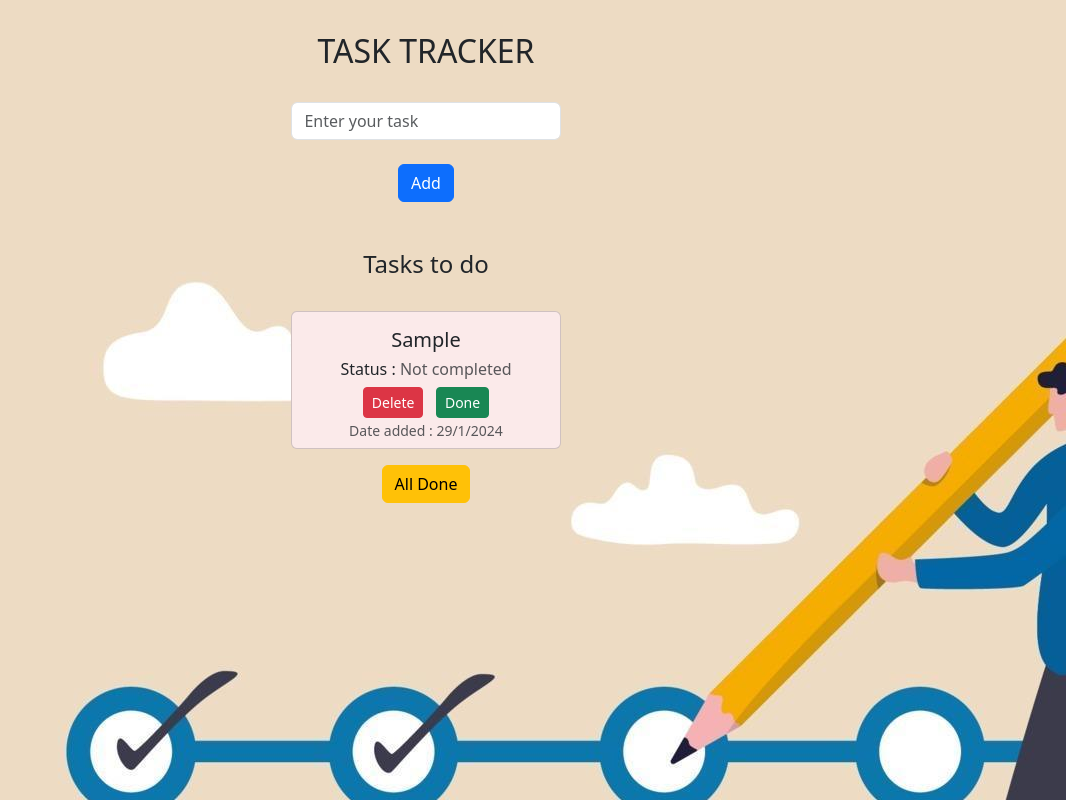
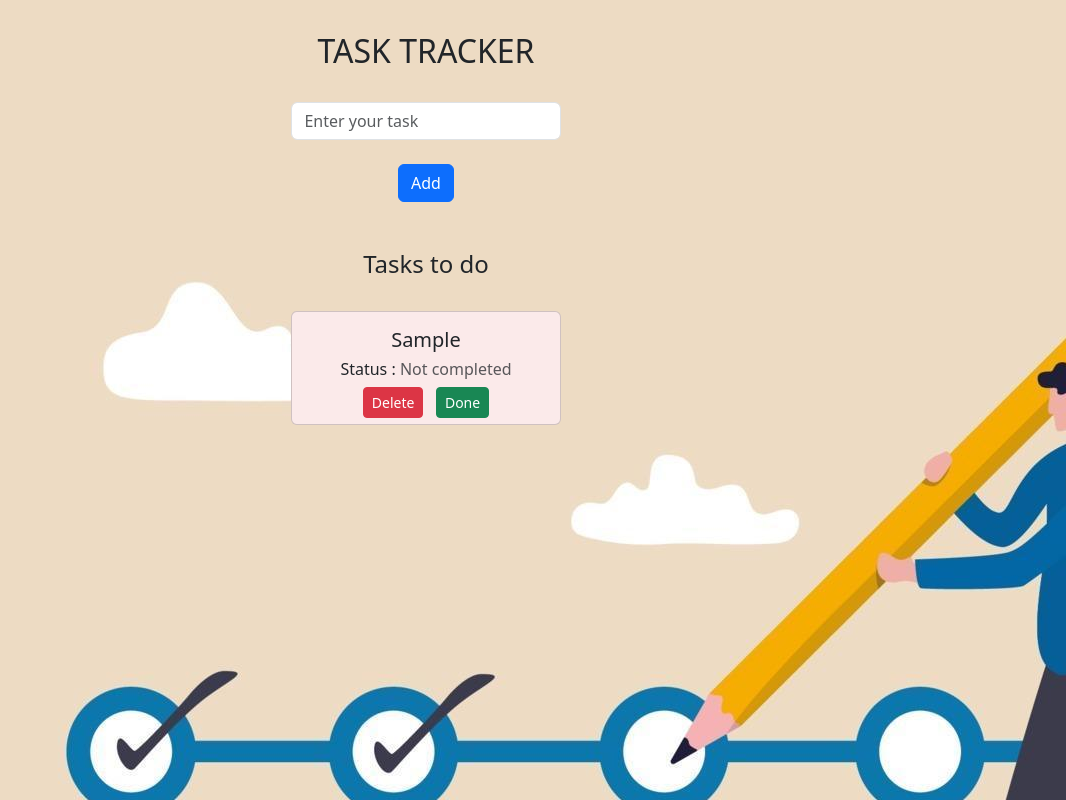
Before and after one commit to sanjanarao1803/Task-Tracker1, a React (Vite) app: page / in a window 1280 px wide. Both pictures are taken after typing "Sample" into the empty fields and a click on the button "Add". Shown: the whole page, without its empty margins (214-1280 px from the left). Built offline with nearby package versions, Linux system fonts and the light colour scheme.

Commit message:
removed all done btn

```diff
--- a/src/ToDo.css
+++ b/src/ToDo.css
@@ -5,3 +5,9 @@
 div .card-body{
     padding-bottom: 6px;
 }
+
+/* @media screen and (max-width : 330px){
+    .root{
+        margin-right: 2vw;
+    }
+} */
--- a/src/ToDo.jsx
+++ b/src/ToDo.jsx
@@ -28,16 +28,16 @@ export default function ToDo(){
         setTodos((prevTodos)=> todos.filter((prevTodos=>prevTodos.id != id)));
     };
 
-    let markAllDone = () => {
-        setTodos((todos) =>
-            todos.map((todo) => {
-                return {
-                    ...todo,
-                    isDone:true
-                };
-            })
-        );
-    };
+    // let markAllDone = () => {
+    //     setTodos((todos) =>
+    //         todos.map((todo) => {
+    //             return {
+    //                 ...todo,
+    //                 isDone:true
+    //             };
+    //         })
+    //     );
+    // };
 
 
 
@@ -72,14 +72,14 @@ export default function ToDo(){
         localStorage.setItem('lists',JSON.stringify(todos))
     },[todos]);
 
-    let today=new Date();
-    let date=today.getDate();
-    let month=today.getMonth()+1;
-    let year=today.getFullYear();
-    let current_date = `${date}/${month}/${year}`;
-
+    // let today=new Date();
+    // let date=today.getDate();
+    // let month=today.getMonth()+1;
+    // let year=today.getFullYear();
+    // let current_date = `${date}/${month}/${year}`;
+    // <small class="text-muted">Date added : {current_date}</small>
     return(
-        <>
+        <div className="root">
 
             <h2>TASK TRACKER</h2>
 
@@ -88,14 +88,15 @@ export default function ToDo(){
             <form onSubmit={handleSubmit}>
 
                 <input
-                class="form-control"
+                className="form-control"
                 placeholder="Enter your task"
                 value = {newTodo}
                 onChange = {updateTodoValue}
+                required
                 ></input>
                 <br></br>
 
-                <button class="btn btn-primary" >Add</button>
+                <button className="btn btn-primary" >Add</button>
             </form>
 
             <br></br>
@@ -111,19 +112,18 @@ export default function ToDo(){
                             <h5 className="card-title" style={todo.isDone ? {textDecorationLine:"line-through"} : {}}>
                                 {todo.task}
                             </h5>
-                            <h6>Status : {todo.isDone ? <span class="text-muted">Completed</span> : <span class="text-muted">Not completed</span>}</h6>
+                            <h6>Status : {todo.isDone ? <span className="text-muted">Completed</span> : <span className="text-muted">Not completed</span>}</h6>
                             <button className="btn btn-danger btn-sm" onClick={() => deleteTodo(todo.id)}>Delete</button>
                             &nbsp;&nbsp;&nbsp;
                             <button className="btn btn-success btn-sm" onClick={()=>markAsDone(todo.id)}
                             >Done</button>
                             <br></br>
-                            <small class="text-muted">Date added : {current_date}</small>
                         </div>
                     </div>
                 ))}
             </div>
-
-            <button onClick={markAllDone} className="btn btn-warning">All Done</button>
-        </>
+            {/* {todos.size ? <button onClick={markAllDone} className="btn btn-warning">All Done</button> : {}}; */}
+            {/* <button onClick={markAllDone} className="btn btn-warning">All Done</button> */}
+        </div>
     );
 }
```
